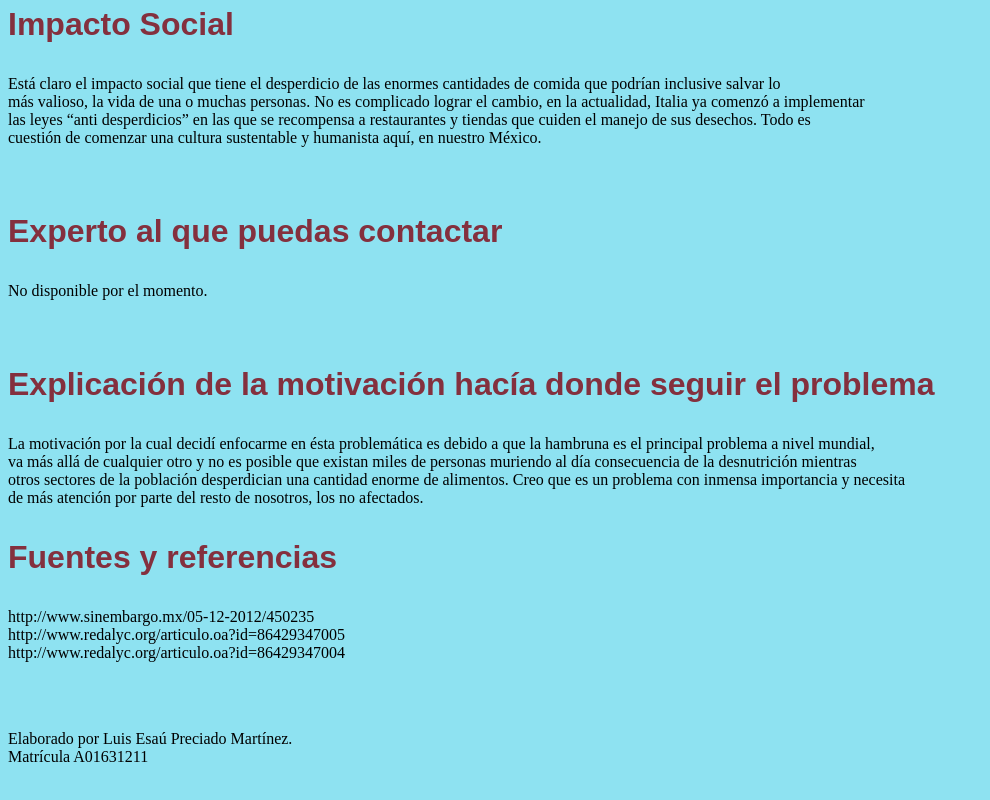
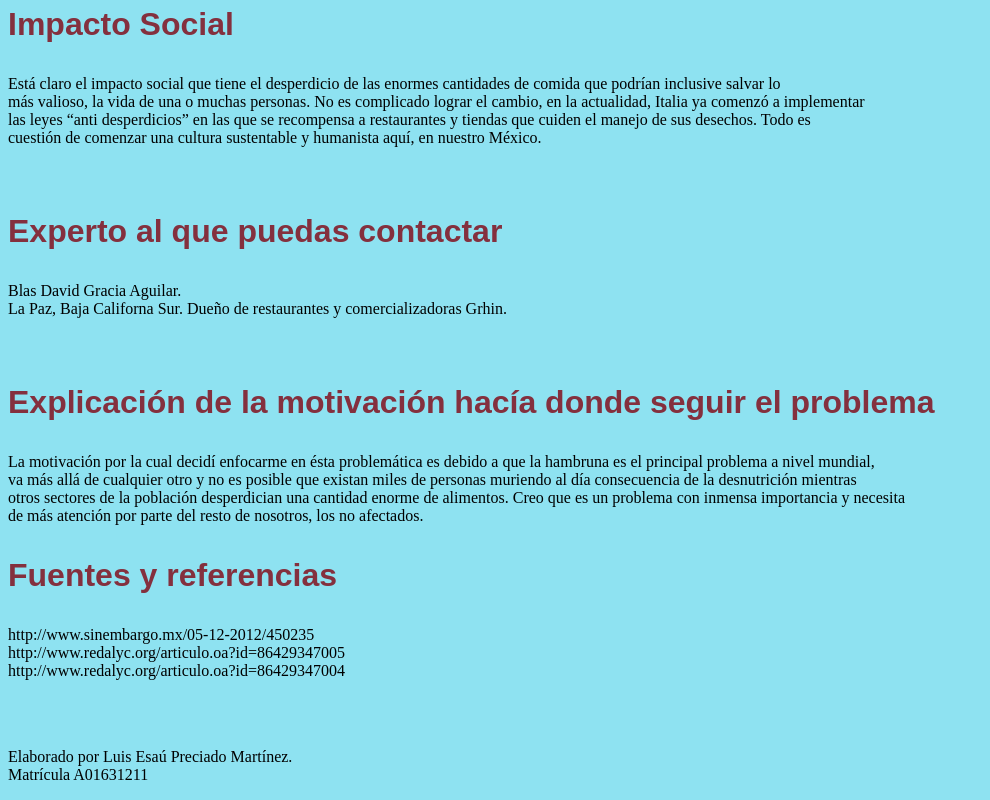
Before and after one commit to esaupreciado/Interactive-Design, a plain HTML site: page index.html in a window 1280 px wide. Shown: the part 1540-2340 px from the top of the page, without its empty margins (0-990 px from the left). Drawn offline with Linux system fonts and the light colour scheme.

Commit message:
Update index.html

```diff
--- a/index.html
+++ b/index.html
@@ -1,4 +1,3 @@
-
 <head>
 <title>Proyecto</title>
 
@@ -86,7 +85,8 @@ cuestión de comenzar una cultura sustentable y humanista aquí, en nuestro Méx
 <br>
 <p class="preguntas"><b>Experto al que puedas contactar</b></p>
 <p class="respuestas">
-No disponible por el momento.
+Blas David Gracia Aguilar. <br>
+La Paz, Baja Californa Sur. Dueño de restaurantes y comercializadoras Grhin.
 </p>
 <br>
 <p class="preguntas"><b>Explicación de la motivación hacía donde seguir el problema</b></p>
```
